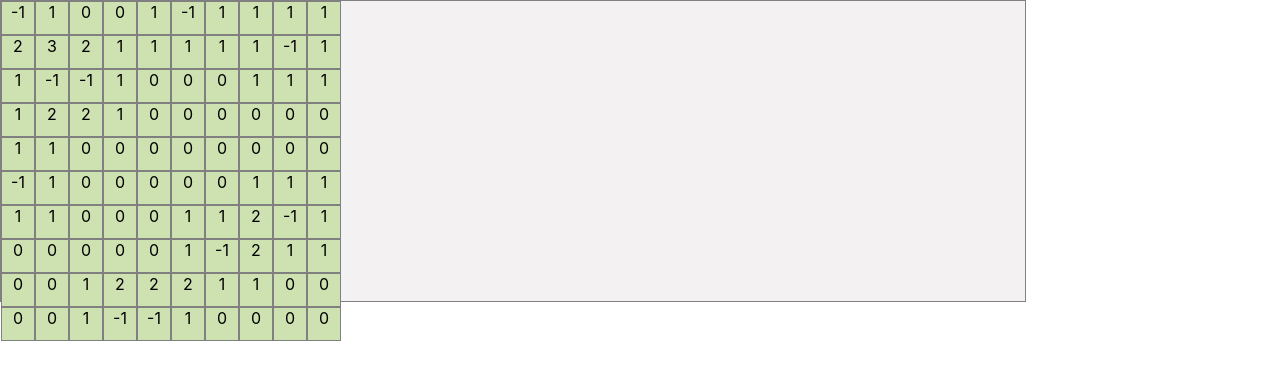
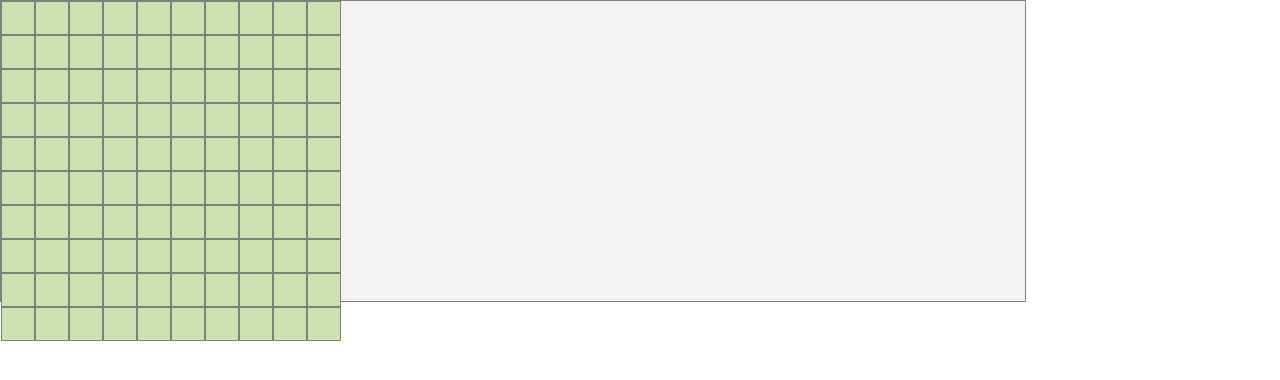
Before and after one commit to ya6/react-game, a React (Create React App) app: page / in a window 1280 px wide. Shown: the top 380 px of the page. Built offline with nearby package versions, Linux system fonts and the light colour scheme.

Commit message:
feat: add basic click  event  on block

```diff
--- a/src/App.js
+++ b/src/App.js
@@ -9,54 +9,39 @@ class App extends Component {
     this.state = {
       fieldSize: 10,
       field: [],
+      currentBlock: {}
     };
   }
 
   componentDidMount() {
     //set arr
     const { fieldSize } = this.state;
-
     const _arr = [];
     for (var y = 0; y < fieldSize; y++) {
       _arr[y] = [];
       for (var x = 0; x < fieldSize; x++) {
-        _arr[y][x] = { val: 0, status: "hidden" };
+        _arr[y][x] = { val: 0, status: "hidden",y: y,x: x };
       }
     }
 
-    console.log(_arr);
-
-
     //set bombs
     for (let b = 0; b < fieldSize; b++) {
-        _arr[_random(0, this.state.fieldSize - 1)]
-        [_random(0, this.state.fieldSize - 1)].val = -1;
+      _arr[_random(0, this.state.fieldSize - 1)][
+        _random(0, this.state.fieldSize - 1)
+      ].val = -1;
     }
 
-      console.log(_arr);
-
-
     //set other blocks
-
-
-
     for (let y = 0; y < fieldSize; y++) {
       for (let x = 0; x < fieldSize; x++) {
         if (_arr[y][x].val !== -1) {
-
           if (y - 1 >= 0 && x - 1 >= 0) {
-            _arr[y][x].val += +(_arr[y - 1][x - 1].val === -1)
+            _arr[y][x].val += +(_arr[y - 1][x - 1].val === -1);
           }
 
           if (y - 1 >= 0) {
-            console.log('if');
             _arr[y][x].val += +(_arr[y - 1][x].val === -1);
           }
-
-
-
-
-
 
           if (y - 1 >= 0 && x + 1 < fieldSize) {
             _arr[y][x].val += +(_arr[y - 1][x + 1].val === -1);
@@ -70,16 +55,16 @@ class App extends Component {
             _arr[y][x].val += +(_arr[y + 1][x + 1].val === -1);
           }
 
-          if (y + 1 <fieldSize) {
+          if (y + 1 < fieldSize) {
             _arr[y][x].val += +(_arr[y + 1][x].val === -1);
           }
 
-          if (y + 1 <fieldSize && x-1 >= 0) {
-           _arr[y][x].val += +(_arr[y + 1][x-1].val === -1);
+          if (y + 1 < fieldSize && x - 1 >= 0) {
+            _arr[y][x].val += +(_arr[y + 1][x - 1].val === -1);
           }
 
-          if (x-1 >= 0) {
-           _arr[y][x].val += +(_arr[y][x-1].val === -1);
+          if (x - 1 >= 0) {
+            _arr[y][x].val += +(_arr[y][x - 1].val === -1);
           }
 
           //_arr[y-1][x-1]
@@ -89,7 +74,6 @@ class App extends Component {
           // _arr[y+1][x+1]
           // _arr[y+1][x]
           // _arr[y+1][x-1]
-
           // _arr[y][x-1]
         }
       }
@@ -98,10 +82,14 @@ class App extends Component {
     this.setState({ field: _arr });
   }
 
+  // changeStatus = ()=> { this.setState({ field: this.state.field[y][x].status = 'opened' });};
+  changeStatus = (block)=> { console.log('App changeStatus ',block)};
+
+
   render() {
     return (
       <div className="App">
-        <Field field={this.state.field} />
+        <Field field={this.state.field} changeStatus = {this.changeStatus} />
       </div>
     );
   }
--- a/src/components/field-block/field-block.component.jsx
+++ b/src/components/field-block/field-block.component.jsx
@@ -1,10 +1,13 @@
 import "./field-block.style.css";
 
-const FieldBlock = ({ block }) => {
+const FieldBlock = ({ block, changeStatus }) => {
  // console.log(block);
+ const blockState = block.status === 'opened' ? block.val : null;
+
+
   return (
-      <div className = "field-block">
-          {block.val}
+      <div className = "field-block" onClick = {() => changeStatus(block)}>
+       {blockState}
       </div>
   )
 };
--- a/src/components/field/field.component.jsx
+++ b/src/components/field/field.component.jsx
@@ -1,7 +1,7 @@
 import "./field.style.css";
 import FieldBlock from '../field-block'
 
-const Field = ( { field }) => {
+const Field = ( { field, changeStatus }) => {
 
     const blocks = [];
     let blocks_y = [];
@@ -11,7 +11,7 @@ const Field = ( { field }) => {
 
         for (let x = 0; x < field.length; x++) {
 
-            blocks_y.push(<FieldBlock key = {`${y}-${x}`}  block = {field[y][x] }/>);
+            blocks_y.push(<FieldBlock key = {`${y}-${x}`}  block = {field[y][x]} changeStatus = {changeStatus }  />);
 
 
         }
```
Lines whose indentation alone changed are shown as unchanged.
